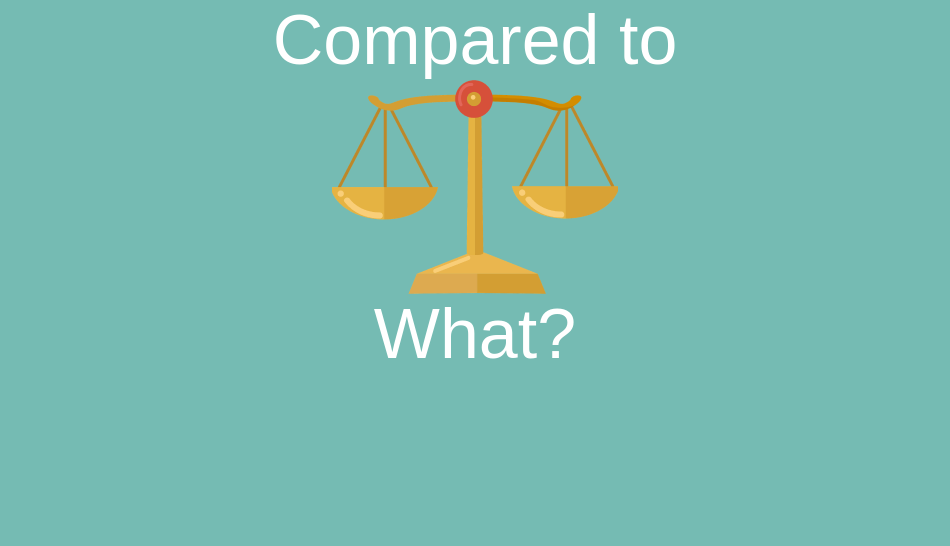
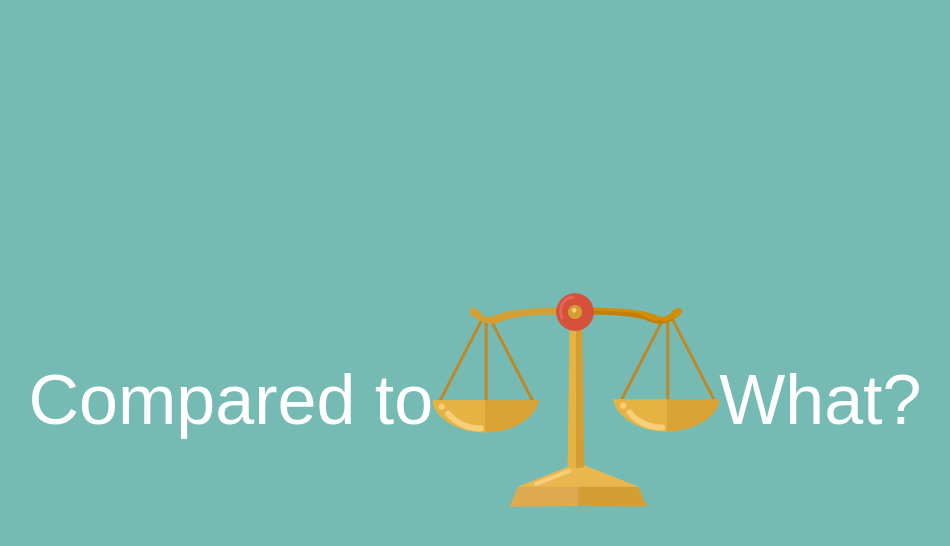
Before and after one commit to nswadi/final, a plain HTML site: page index.html in a window 1280 px wide. Shown: the whole page, without its empty margins (165-1115 px from the left). Drawn offline with Linux system fonts and the light colour scheme; a web font is replaced by a local one.

Commit message:
splash page centered

```diff
--- a/index.css
+++ b/index.css
@@ -3,6 +3,12 @@
     font-family: 'Rationale', sans-serif;
 }
 
+.intro {
+    min-height: 100vh;
+    display: flex;
+    justify-content: center;
+    align-items: center;
+}
 
 .topLine, .bottomLine {
     display: flex;
```
